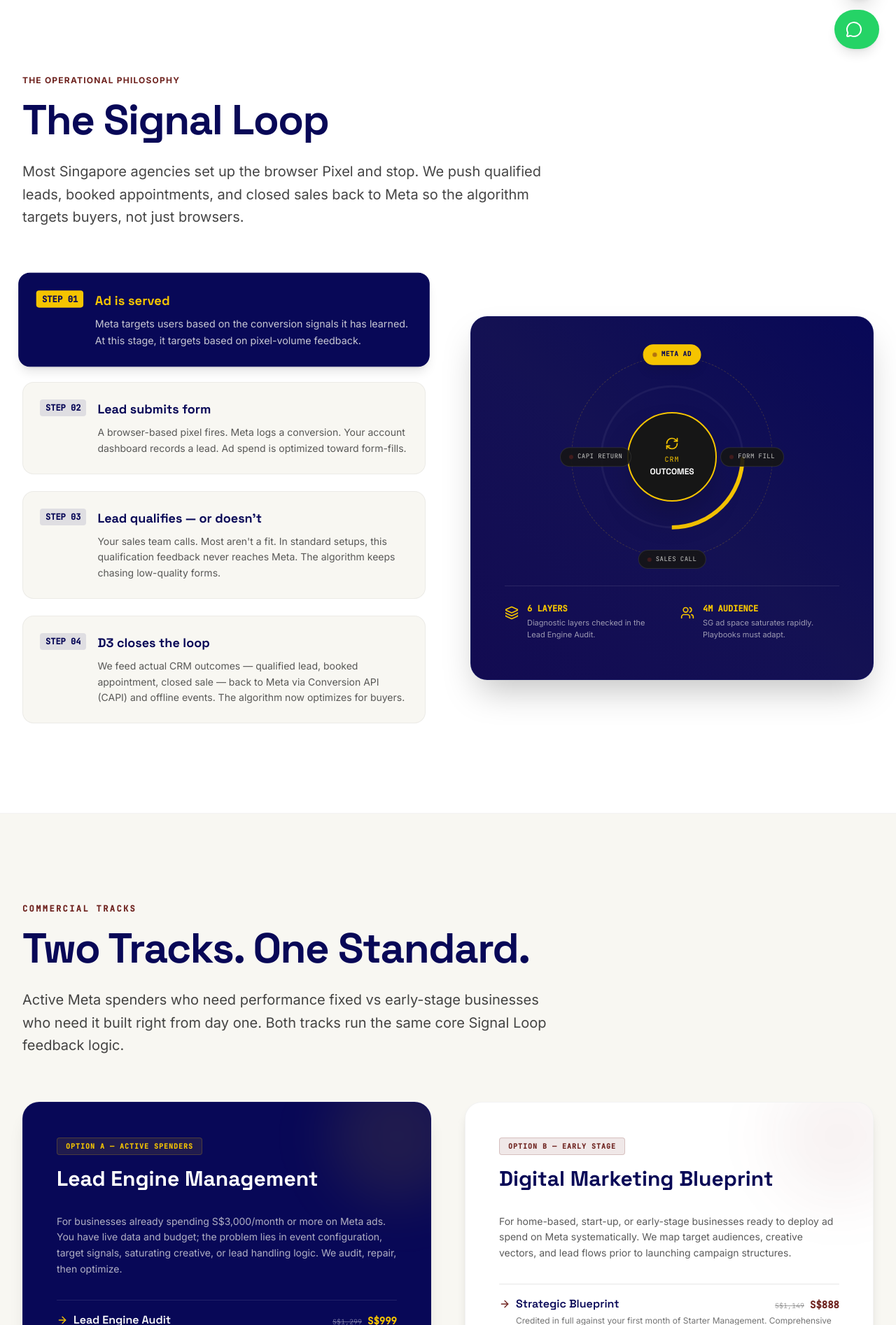
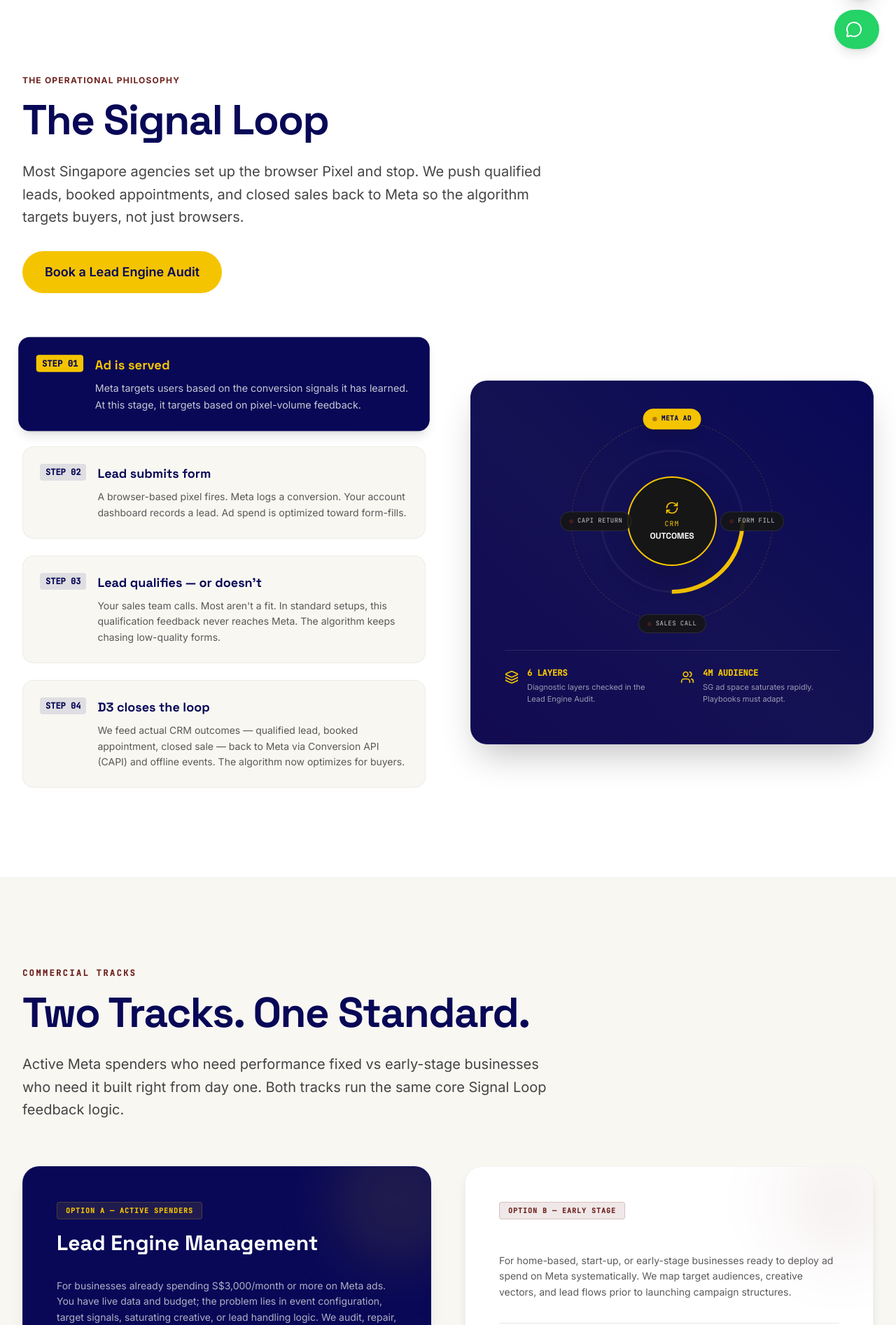
Before and after one commit to pruthvirajtarode/daredevildigital, a React (Vite) app: page /services/performance-marketing in a window 1280 px wide. Shown: the part 706-2600 px from the top of the page at 70% size. Built offline with nearby package versions, Linux system fonts and the light colour scheme.

Commit message:
Update UI components, fix FAQs, map WhatsApp form, and remove unused footer elements

```diff
--- a/src/components/layout/Footer.tsx
+++ b/src/components/layout/Footer.tsx
@@ -122,9 +122,6 @@ export default function Footer() {
           <p className="text-xs leading-5 text-brand-offwhite/50">
             &copy; 2026 Daredevil Digital. Singapore. All rights reserved.
           </p>
-          <p className="text-[10px] font-mono text-brand-offwhite/30 tracking-wider">
-            DEEP NAVY · BURGUNDY · YELLOW · OFF-WHITE
-          </p>
         </div>
       </div>
     </footer>
--- a/src/components/sections/ContactForm.tsx
+++ b/src/components/sections/ContactForm.tsx
@@ -52,11 +52,28 @@ export default function ContactForm() {
     e.preventDefault();
     setIsSubmitting(true);
 
-    // Simulate API call
-    setTimeout(() => {
-      setIsSubmitting(false);
-      setIsSuccess(true);
-    }, 1500);
+    // Map form submission to WhatsApp
+    const message = `*New Enquiry from Daredevil Digital*
+*Name:* ${formData.firstName} ${formData.lastName}
+*Business:* ${formData.businessName || 'N/A'}
+*Website:* ${formData.website || 'N/A'}
+*Services:* ${formData.services.join(', ') || 'N/A'}
+*Revenue:* ${formData.monthlyRevenue || 'N/A'}
+*Ad Budget:* ${formData.paidAdsBudget || 'N/A'}
+*Challenge:* ${formData.challenge || 'N/A'}
+*Email:* ${formData.email}
+*Phone:* ${formData.phone || 'N/A'}
+
+*Message:*
+${formData.enquiry}`;
+
+    const encodedMessage = encodeURIComponent(message);
+    const whatsappUrl = `https://wa.me/6588240612?text=${encodedMessage}`;
+
+    window.open(whatsappUrl, '_blank');
+
+    setIsSubmitting(false);
+    setIsSuccess(true);
   };
 
   if (isSuccess) {
--- a/src/components/sections/PerformanceTracks.tsx
+++ b/src/components/sections/PerformanceTracks.tsx
@@ -128,9 +128,6 @@ export default function PerformanceTracks() {
                 <span className="inline-block px-3 py-1 text-[10px] font-mono font-bold uppercase tracking-widest text-brand-burgundy bg-brand-burgundy/10 border border-brand-burgundy/20 rounded mb-4">
                   Option B — Early Stage
                 </span>
-                <h3 className="font-display text-3xl font-bold text-brand-navy">
-                  Digital Marketing Blueprint
-                </h3>
               </div>
             </div>
 
--- a/src/components/sections/SignalLoop.tsx
+++ b/src/components/sections/SignalLoop.tsx
@@ -1,6 +1,7 @@
 import { useState } from 'react';
 import { motion } from 'framer-motion';
 import SectionHeading from '../ui/SectionHeading';
+import Button from '../ui/Button';
 import { RefreshCw, Layers, Users } from 'lucide-react';
 
 export default function SignalLoop() {
@@ -32,11 +33,18 @@ export default function SignalLoop() {
   return (
     <section id="signal" className="pt-32 lg:pt-40 pb-24 lg:pb-32 bg-brand-purewhite border-b border-brand-charcoal/5">
       <div className="mx-auto max-w-7xl px-6 lg:px-8">
-        <SectionHeading
-          eyebrow="THE OPERATIONAL PHILOSOPHY"
-          title="The Signal Loop"
-          description="Most Singapore agencies set up the browser Pixel and stop. We push qualified leads, booked appointments, and closed sales back to Meta so the algorithm targets buyers, not just browsers."
-        />
+        <div>
+          <SectionHeading
+            eyebrow="THE OPERATIONAL PHILOSOPHY"
+            title="The Signal Loop"
+            description="Most Singapore agencies set up the browser Pixel and stop. We push qualified leads, booked appointments, and closed sales back to Meta so the algorithm targets buyers, not just browsers."
+          />
+          <div className="-mt-8 mb-16">
+            <Button href="#audit" variant="secondary" size="lg">
+              Book a Lead Engine Audit
+            </Button>
+          </div>
+        </div>
 
         <div className="grid grid-cols-1 lg:grid-cols-12 gap-16 mt-16 items-center">
           {/* Steps List */}
--- a/src/data/faq.ts
+++ b/src/data/faq.ts
@@ -6,11 +6,11 @@ export type FAQItem = {
 export const faqs: FAQItem[] = [
   {
     question: "What does the S$999 audit actually cover?",
-    answer: "A six-layer diagnostic of your Meta account — Signal Integrity, Account Structure, Saturation, Creative, Lead Layer, and Business Layer. You get a Configuration Health score, a written list of every Critical issue with a fix attached, a Signal Loop gap analysis, and a 30-minute debrief call. If you move to a management engagement, the S$999 is credited in full against month one."
+    answer: "A six-layer diagnostic of your Meta account: Signal Integrity, Account Structure, Saturation, Creative, Lead Layer, and Business Layer. You get a Configuration Health score, a written list of every Critical issue with a fix attached, a Signal Loop gap analysis, and a 30-minute debrief call. If you move to a management engagement, the S$999 is credited in full against month one."
   },
   {
     question: "I'm not spending S$5K/month yet. Can I still work with D3?",
-    answer: "Yes — Option B is the right entry point. The Digital Marketing Blueprint (S$888) covers six layers: business snapshot, audience architecture, offer and lead mechanism, campaign blueprint, creative direction, and a 90-day execution roadmap. You move into Starter Management at S$699/month, with a written graduation clause: when monthly ad spend consistently clears S$3,000, you move to Option A terms."
+    answer: "Yes, Option B is the right entry point. The Digital Marketing Blueprint (S$888) covers six layers: business snapshot, audience architecture, offer and lead mechanism, campaign blueprint, creative direction, and a 90-day execution roadmap. You move into Starter Management at S$699/month, with a written graduation clause: when monthly ad spend consistently clears S$3,000, you move to Option A terms."
   },
   {
     question: "What happens after the audit if I don't proceed to management?",
```
